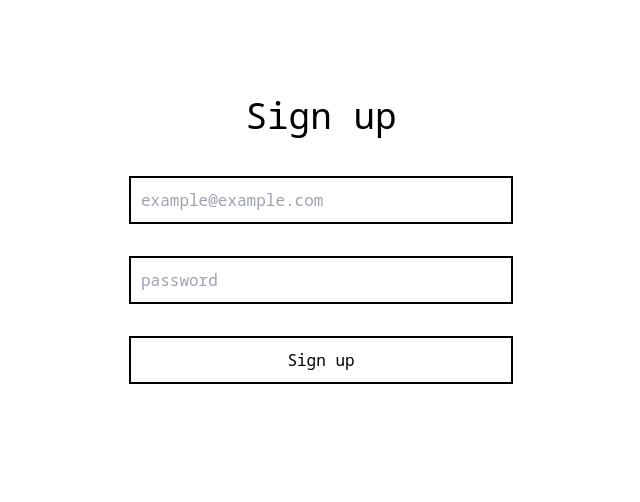
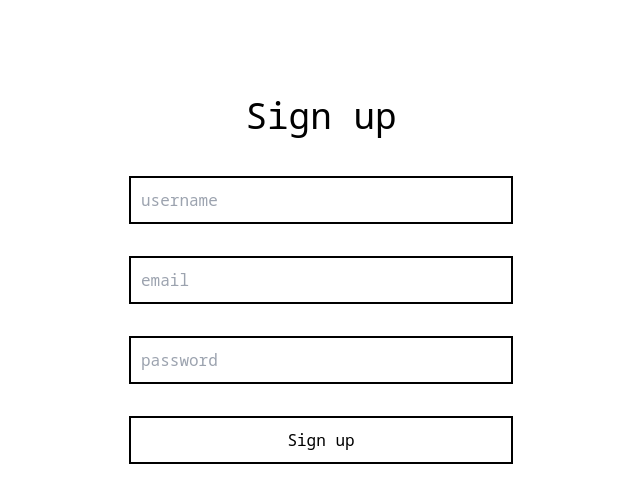
Before and after one commit to kylecustodio/magpie, a Next.js app: page /signup in a window 1280 px wide. Shown: the top 502 px of the page, without its empty margins (319-959 px from the left). Built offline with nearby package versions, Linux system fonts and the light colour scheme; no server answers.

Commit message:
Add username selection to sign up

```diff
--- a/src/app/signup/page.tsx
+++ b/src/app/signup/page.tsx
@@ -9,12 +9,13 @@ import { FormEvent, useState } from "react";
 const SignUp = () => {
   const router = useRouter();
 
+  const [username, setUsername] = useState("");
   const [email, setEmail] = useState("");
   const [password, setPassword] = useState("");
 
   const onSubmit = async (event: FormEvent) => {
     event.preventDefault();
-    const { result, error } = await signUp(email, password);
+    const { result, error } = await signUp(username, email, password);
 
     if (error) {
       // handle error
@@ -31,12 +32,20 @@ const SignUp = () => {
         <h1 className="text-4xl text-black">Sign up</h1>
         <form className="flex flex-col gap-8" onSubmit={onSubmit}>
           <Input
+            type="text"
+            onChange={(e) => setUsername(e.target.value)}
+            required
+            name="username"
+            id="username"
+            placeholder="username"
+          ></Input>
+          <Input
             type="email"
             onChange={(e) => setEmail(e.target.value)}
             required
             name="email"
             id="email"
-            placeholder="example@example.com"
+            placeholder="email"
           />
           <Input
             type="password"
--- a/src/firebase/auth/signup.ts
+++ b/src/firebase/auth/signup.ts
@@ -1,13 +1,26 @@
 import app from "../config";
-import { createUserWithEmailAndPassword, getAuth } from "firebase/auth";
+import {
+  createUserWithEmailAndPassword,
+  getAuth,
+  sendEmailVerification,
+  updateProfile,
+} from "firebase/auth";
 
 const auth = getAuth(app);
 
-const signUp = async (email: string, password: string) => {
+const signUp = async (username: string, email: string, password: string) => {
   let result = null,
     error = null;
   try {
-    result = await createUserWithEmailAndPassword(auth, email, password);
+    const createResult = await createUserWithEmailAndPassword(
+      auth,
+      email,
+      password
+    );
+    const emailResult = await sendEmailVerification(createResult.user);
+    const updateResult = await updateProfile(createResult.user, {
+      displayName: username,
+    });
   } catch (e) {
     error = e;
   }
```
